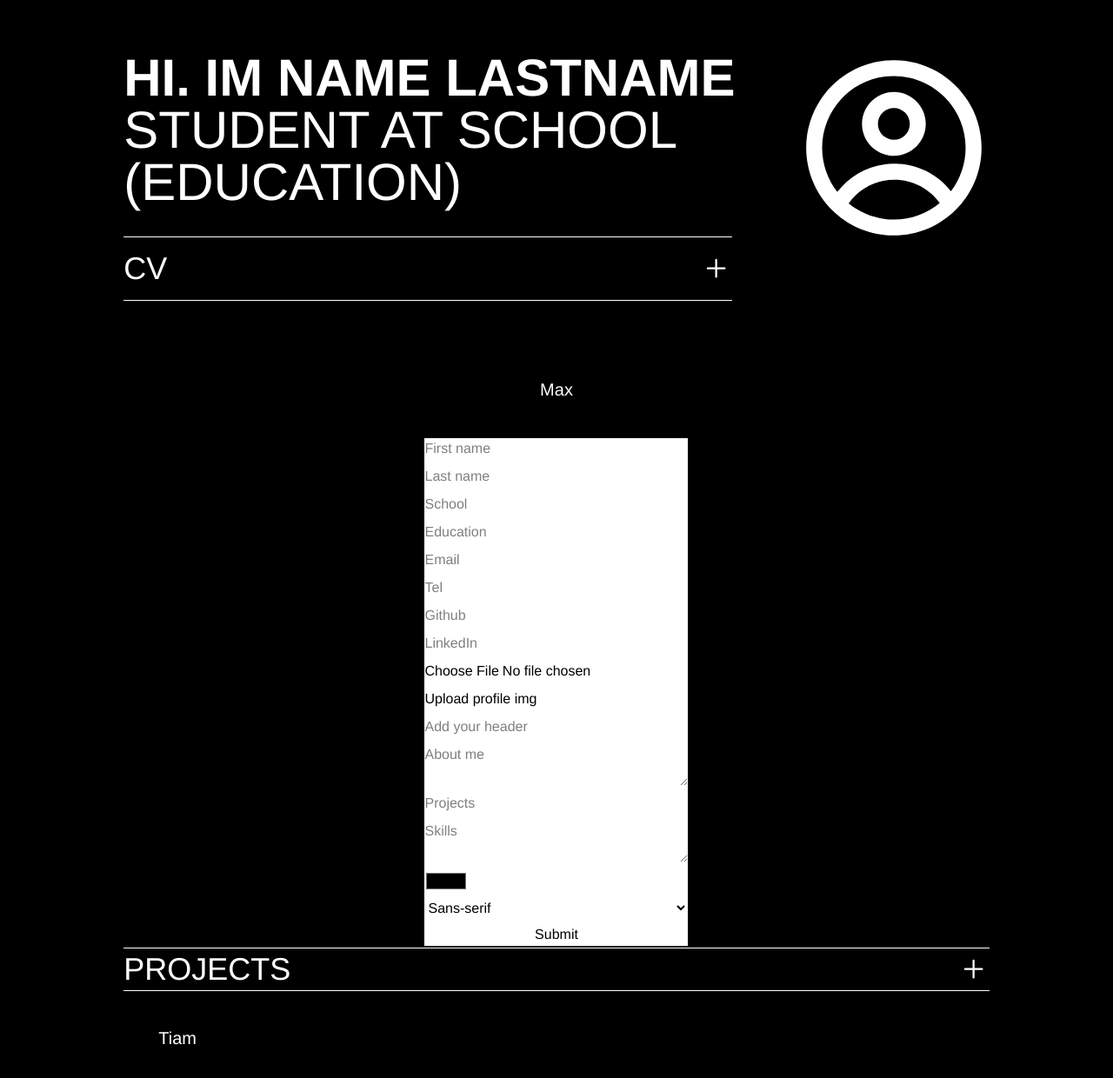
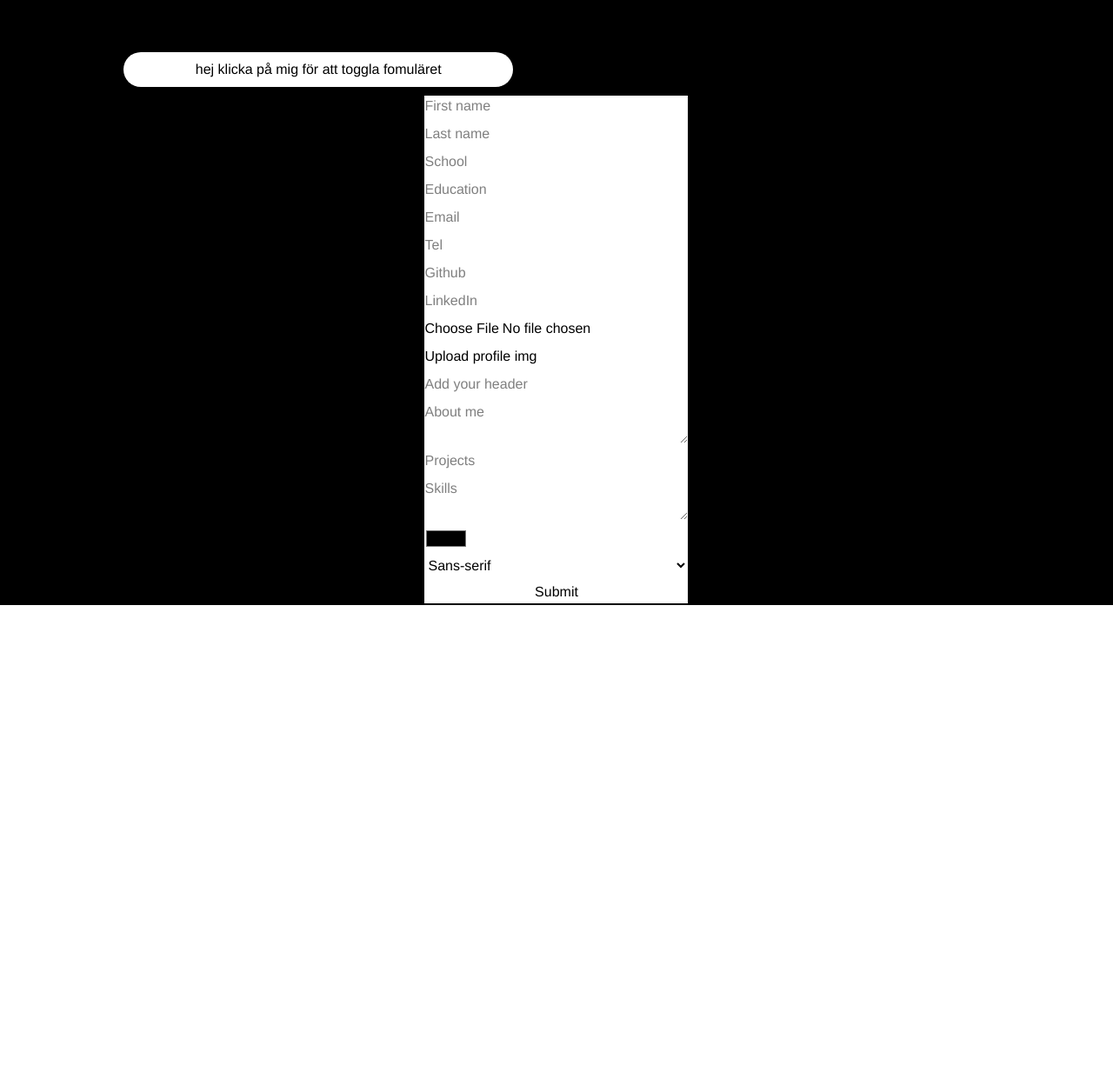
Before and after one commit to maxwelin/team-1, a React (Vite) app: page / in a window 1280 px wide. Shown: the part 140-1380 px from the top of the page at 87% size. After the commit the page ends 836 px from the top, so only its background shows below. Built offline with nearby package versions, Linux system fonts and the light colour scheme.

Commit message:
Added functionality for toggling form/portfolio view

```diff
--- a/src/App.jsx
+++ b/src/App.jsx
@@ -1,10 +1,7 @@
 import "./App.css";
+import Main from "./components/Common/Main";
 import Form from "./components/Form/Form";
-import About from "./components/Portfolio/About";
-import Footer from "./components/Portfolio/Footer";
-import Hero from "./components/Portfolio/Hero";
-import Projects from "./components/Portfolio/Projects";
-import Skills from "./components/Portfolio/Skills";
+import Portfolio from "./components/Portfolio/Portfolio";
 import { FormContextProvider } from "./components/providers/FormContext";
 
 function App() {
@@ -12,12 +9,7 @@ function App() {
     <FormContextProvider>
       <div className="grid grid-cols-9 bg-black">
         <div className="col-start-2 col-end-9 pt-[200px]">
-          <Hero />
-          <About />
-          <Skills />
-          <Form />
-          <Projects />
-          <Footer />
+          <Main />
         </div>
       </div>
     </FormContextProvider>
--- /dev/null
+++ b/src/components/Common/Main.jsx
@@ -0,0 +1,20 @@
+import { useContext } from "react";
+import Form from "../Form/Form";
+import Portfolio from "../Portfolio/Portfolio";
+import { FormContext } from "../Providers/FormContext";
+
+const Main = () => {
+  const { toggleForm, setToggleForm } = useContext(FormContext);
+  return (
+    <>
+      <button
+        className="w-[45%] h-10 rounded-3xl mb-2 bg-white cursor-pointer"
+        onClick={() => setToggleForm(!toggleForm)}
+      >
+        hej klicka på mig för att toggla fomuläret
+      </button>
+      {toggleForm ? <Form /> : <Portfolio />}
+    </>
+  );
+};
+export default Main;
--- a/src/components/Form/Form.jsx
+++ b/src/components/Form/Form.jsx
@@ -15,6 +15,7 @@ const Form = () => {
     profilePic,
     setProfilePic,
     setHeader,
+    setToggleForm,
   } = useContext(FormContext);
 
   const handleImageUpload = (e) => {
@@ -52,6 +53,8 @@ const Form = () => {
     setGithubURL(GithubURL);
     setLinkedInURL(LinkedInURL);
     setAboutMe(AboutMe);
+
+    setToggleForm(false);
   };
 
   return (
--- a/src/components/Portfolio/About.jsx
+++ b/src/components/Portfolio/About.jsx
@@ -5,6 +5,6 @@ const About = () => {
       <h1>Marcus</h1>
     </div>
   );
-    }
+};
 
 export default About;
--- a/src/components/Portfolio/Portfolio.jsx
+++ b/src/components/Portfolio/Portfolio.jsx
@@ -0,0 +1,16 @@
+import About from "./About";
+import Projects from "./Projects";
+import Hero from "./Hero";
+import Skills from "./Skills";
+
+const Portfolio = () => {
+  return (
+    <>
+      <Hero />
+      <About />
+      <Projects />
+      <Skills />
+    </>
+  );
+};
+export default Portfolio;
--- a/src/components/Portfolio/Projects.jsx
+++ b/src/components/Portfolio/Projects.jsx
@@ -4,7 +4,7 @@ import { GoPlus } from "react-icons/go";
 import { HiOutlineMinus } from "react-icons/hi2";
 import Slider from "react-slick";
 
-const Hero = () => {
+const Projects = () => {
   const [isOpen, setIsOpen] = useState(false);
 
   var settings = {
@@ -75,4 +75,4 @@ const Hero = () => {
   );
 };
 
-export default Hero;
+export default Projects;
--- a/src/components/providers/FormContext.jsx
+++ b/src/components/providers/FormContext.jsx
@@ -3,6 +3,7 @@ import { createContext, useState } from "react";
 const FormContext = createContext(undefined);
 
 const FormContextProvider = ({ children }) => {
+  const [toggleForm, setToggleForm] = useState(true);
   const [firstName, setFirstName] = useState("John");
   const [lastName, setLastName] = useState("Doe");
   const [school, setSchool] = useState("Example University");
@@ -22,6 +23,7 @@ const FormContextProvider = ({ children }) => {
   return (
     <FormContext.Provider
       value={{
+        toggleForm,
         firstName,
         lastName,
         school,
@@ -33,6 +35,7 @@ const FormContextProvider = ({ children }) => {
         profilePic,
         aboutMe,
         header,
+        setToggleForm,
         setFirstName,
         setLastName,
         setSchool,
```
Lines whose indentation alone changed are shown as unchanged.
